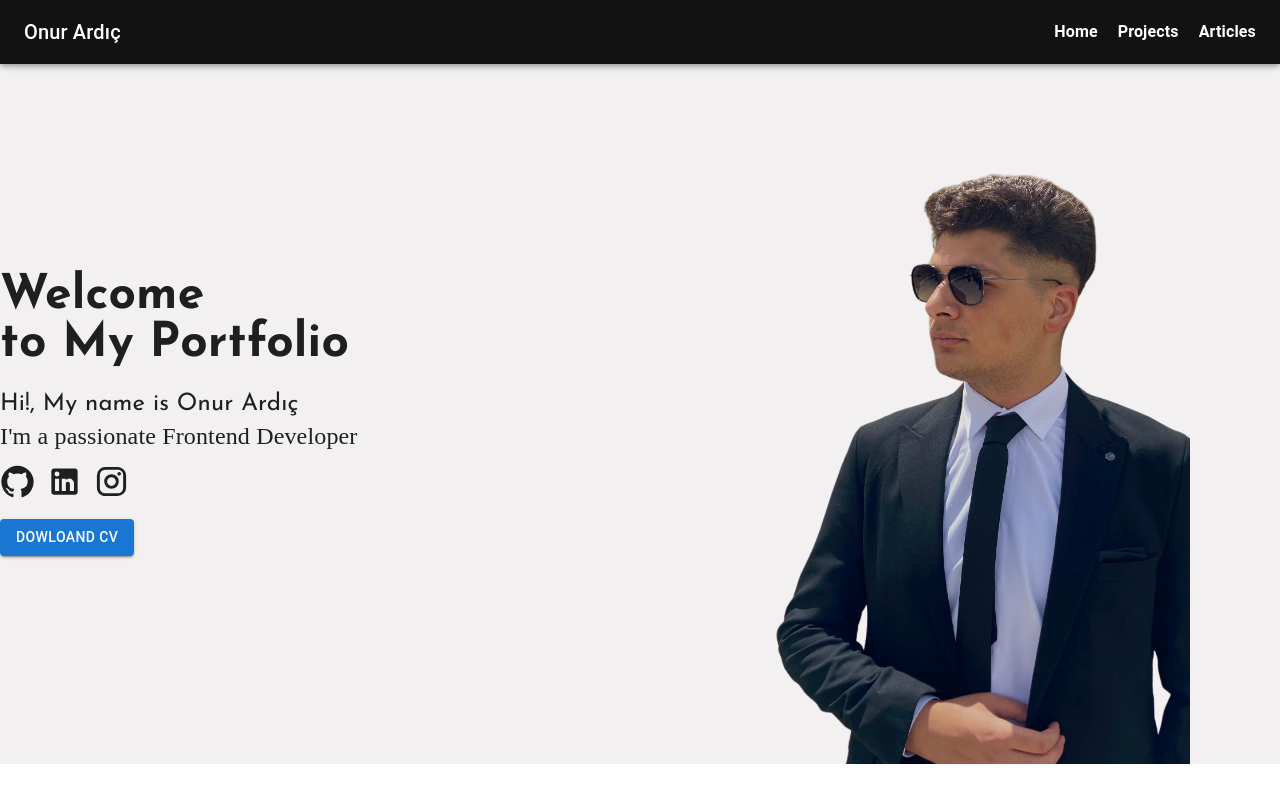
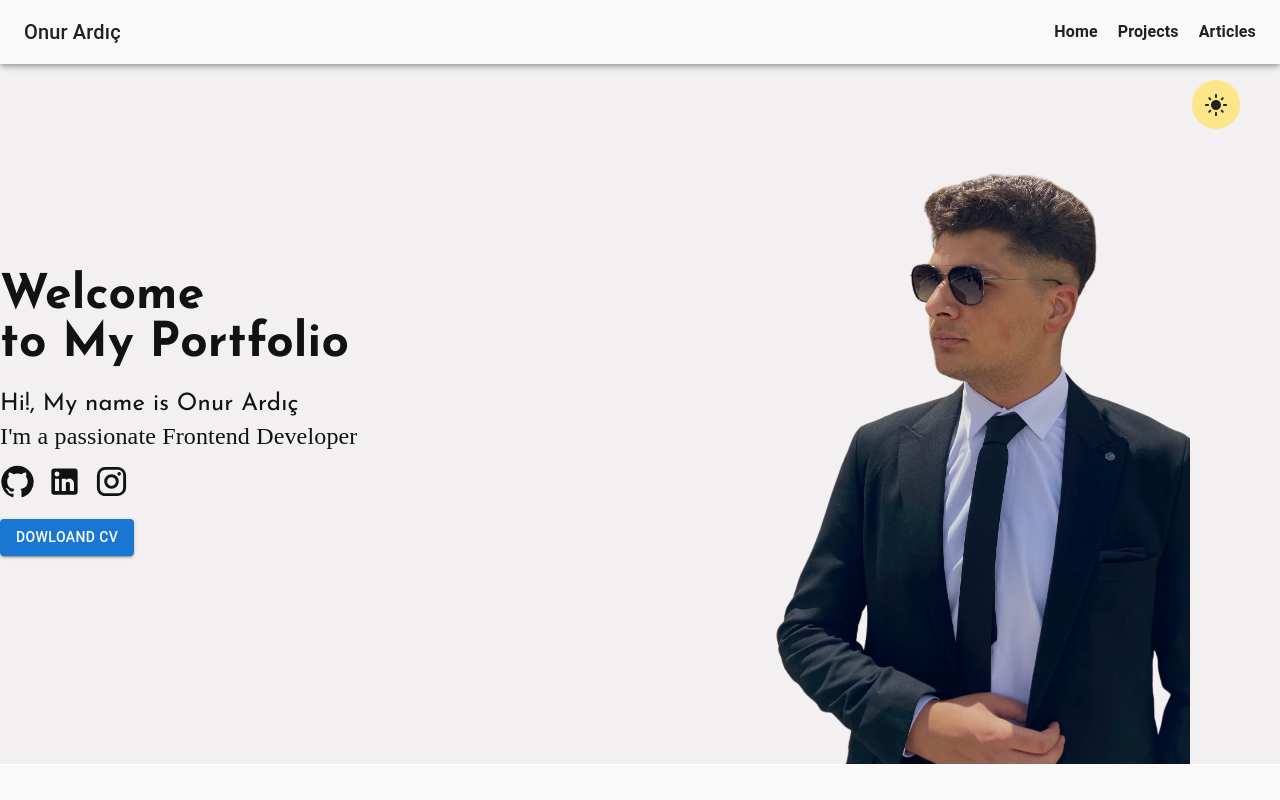
Before and after one commit to Onur-Ardic/nextjs-portfolio, a Next.js app: page / in a window 1280 px wide. Built offline with nearby package versions, Linux system fonts and the light colour scheme; a web font is replaced by a local one.

Commit message:
theme has been added

```diff
--- /dev/null
+++ b/app/StoreProvider.jsx
@@ -0,0 +1,14 @@
+'use client'
+import { makeStore } from '@/lib/store'
+import { useRef } from 'react'
+import { Provider } from 'react-redux'
+
+
+export default function StoreProvider({ children }) {
+    const storeRef = useRef()
+    if (!storeRef.current) {
+        storeRef.current = makeStore()
+    }
+
+    return <Provider store={storeRef.current}>{children}</Provider>
+}
--- /dev/null
+++ b/app/ThemeProvider.js
@@ -0,0 +1,7 @@
+'use client'
+
+import { useSelector } from 'react-redux'
+export const ThemeWrapper = ({ children }) => {
+  const selectedTheme = useSelector((state) => state.theme.theme)
+  return <body className={`${selectedTheme} transition ease-in-out delay-150 `}>{children}</body>
+}
--- a/app/globals.css
+++ b/app/globals.css
@@ -14,3 +14,44 @@
 .edu-qld {
   font-family: 'Edu QLD Beginner', cursive;
 }
+
+.line {
+  border: 0;
+  height: 1px;
+  background-color: #fff;
+}
+
+.light {
+  background-color: #f9f9f9;
+  color: #212121;
+  nav {
+    background-color: #f9f9f9;
+    color: #212121;
+    font-family: 'Josefin Sans', sans-serif;
+
+    li {
+      a {
+        color: #212121;
+      }
+    }
+  }
+  .hero-wrapper {
+    background-color: #f2f0f1;
+    color: #121212;
+  }
+}
+
+.dark {
+  background-color: #0f172a;
+  color: #f9f9f9;
+
+  nav {
+    background-color: #0f172a;
+    color: #fff;
+  }
+
+  .hero-wrapper {
+    background-color: #0f172a;
+    color: #fff;
+  }
+}
--- a/app/layout.js
+++ b/app/layout.js
@@ -1,5 +1,8 @@
 import './globals.css'
 import Navbar from '@/components/Home/Navbar/Navbar'
+import StoreProvider from './StoreProvider'
+import { ThemeWrapper } from './ThemeProvider'
+import ThemeButton from '@/components/Uİ/ThemeButton'
 
 export const metadata = {
   title: 'Onur Ardıç',
@@ -9,10 +12,13 @@ export const metadata = {
 export default function RootLayout({ children }) {
   return (
     <html lang="en">
-      <body>
-        <Navbar />
-        {children}
-      </body>
+      <StoreProvider>
+        <ThemeWrapper>
+          <Navbar />
+          <ThemeButton />
+          {children}
+        </ThemeWrapper>
+      </StoreProvider>
     </html>
   )
 }
--- a/app/page.js
+++ b/app/page.js
@@ -1,16 +1,16 @@
-import HeroLeft from "@/components/Home/Hero/HeroLeft";
-import HeroRight from "@/components/Home/Hero/HeroRight";
-
+import HeroLeft from '@/components/Home/Hero/HeroLeft'
+import HeroRight from '@/components/Home/Hero/HeroRight'
 
 export default function Home() {
   return (
     <main className="pt-16 josefin-sans ">
-      <div className="hero-wrapper  bg-[#F2F0F1]">
-        <div className="hero-container container mx-auto grid grid-cols-2 justify-center items-center">
+      <div className="hero-wrapper  ">
+        <div className="hero-container container mx-auto grid grid-cols-2 justify-center items-center ">
           <HeroLeft />
           <HeroRight />
         </div>
+        <div className="line p-0 m-0"></div>
       </div>
     </main>
-  );
+  )
 }
--- a/components/Home/Navbar/Navbar.jsx
+++ b/components/Home/Navbar/Navbar.jsx
@@ -12,6 +12,7 @@ import Toolbar from '@mui/material/Toolbar'
 import Typography from '@mui/material/Typography'
 import { useState } from 'react'
 import Link from 'next/link'
+
 
 const drawerWidth = 240
 
@@ -43,6 +44,10 @@ function DrawerAppBar(props) {
                     Articles
                 </Typography>
             </List>
+
+
+
+
         </Box>
     )
 
@@ -51,7 +56,7 @@ function DrawerAppBar(props) {
     return (
         <Box sx={{ display: 'flex' }}>
             <CssBaseline />
-            <AppBar component="nav" sx={{ backgroundColor: "#121212" }}>
+            <AppBar component="nav" >
                 <Toolbar>
                     <IconButton
                         color="inherit"
--- /dev/null
+++ b/components/Uİ/ThemeButton.jsx
@@ -0,0 +1,29 @@
+"use client"
+import { setTheme } from "@/lib/features/themeSlice"
+import { useState } from "react"
+import { useDispatch } from "react-redux"
+import LightModeIcon from '@mui/icons-material/LightMode';
+import DarkModeIcon from '@mui/icons-material/DarkMode';
+
+
+
+const ThemeButton = () => {
+    const dispatch = useDispatch()
+    const [theme, setOnTheme] = useState("light")
+    dispatch(setTheme(theme))
+
+    const setThemeValue = () => {
+        setTheme(theme === "light" ? "dark" : "light")
+        setOnTheme(theme === "light" ? "dark" : "light")
+    }
+
+    return (
+        <div className="fixed right-10 top-20 z-10">
+            <button className="theme-button bg-amber-200 z-10 p-3  rounded-full" onClick={setThemeValue}>
+                {theme === "light" ? <LightModeIcon /> : <DarkModeIcon />}
+            </button>
+        </div>
+    )
+}
+
+export default ThemeButton
--- /dev/null
+++ b/lib/features/themeSlice.js
@@ -0,0 +1,18 @@
+import { createSlice } from '@reduxjs/toolkit'
+
+const initialState = {
+  theme: 'light',
+}
+
+export const themeSlice = createSlice({
+  name: 'theme',
+  initialState,
+  reducers: {
+    setTheme: (state, option) => {
+      state.theme = option.payload
+    },
+  },
+})
+
+export const { setTheme } = themeSlice.actions
+export default themeSlice.reducer
--- /dev/null
+++ b/lib/store.js
@@ -0,0 +1,10 @@
+import { configureStore } from '@reduxjs/toolkit'
+import themeSlice from './features/themeSlice'
+
+export const makeStore = () => {
+  return configureStore({
+    reducer: {
+      theme: themeSlice,
+    },
+  })
+}
--- a/package.json
+++ b/package.json
@@ -13,9 +13,11 @@
     "@emotion/styled": "^11.13.0",
     "@mui/icons-material": "^5.16.6",
     "@mui/material": "^5.16.6",
+    "@reduxjs/toolkit": "^2.2.7",
     "next": "14.2.5",
     "react": "^18",
-    "react-dom": "^18"
+    "react-dom": "^18",
+    "react-redux": "^9.1.2"
   },
   "devDependencies": {
     "postcss": "^8",
```
Also changed, not shown: 1 other file (tests, documents, lock files or other folders).
